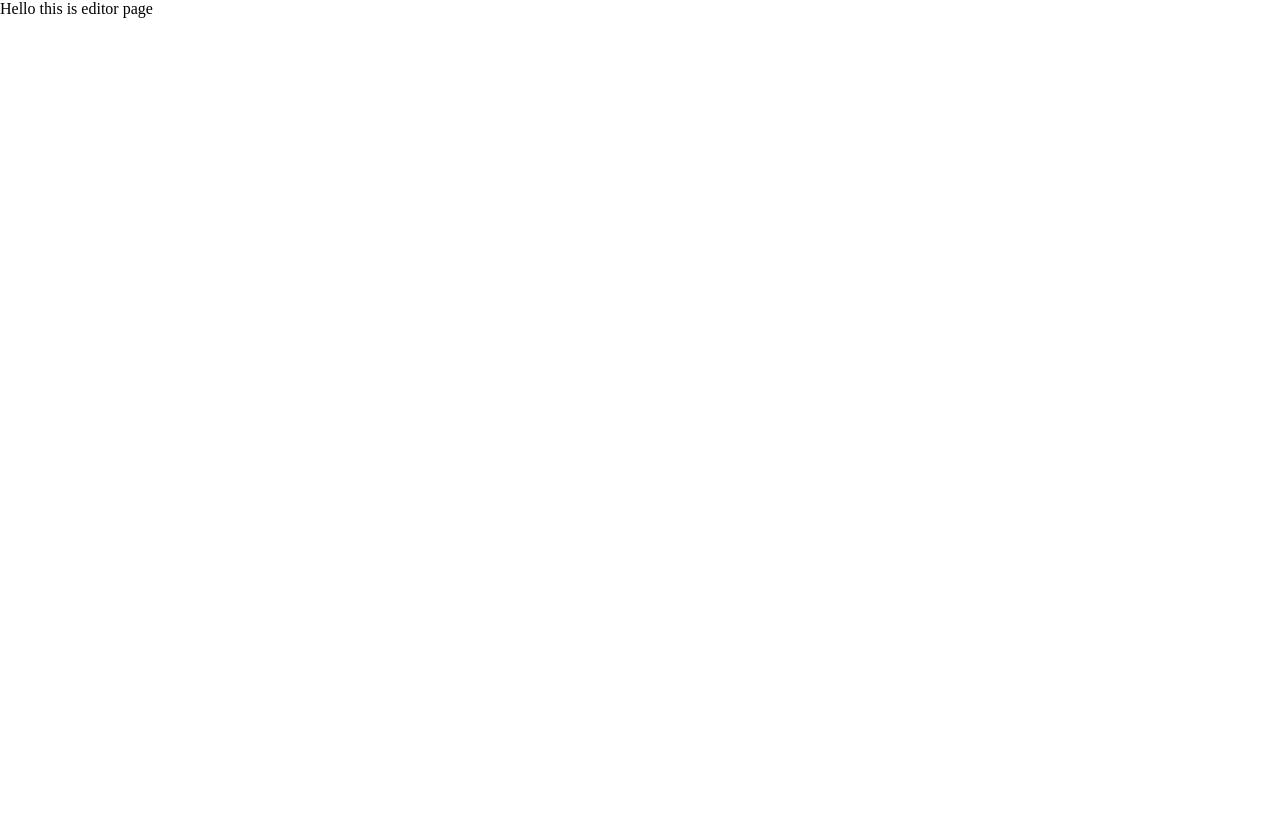
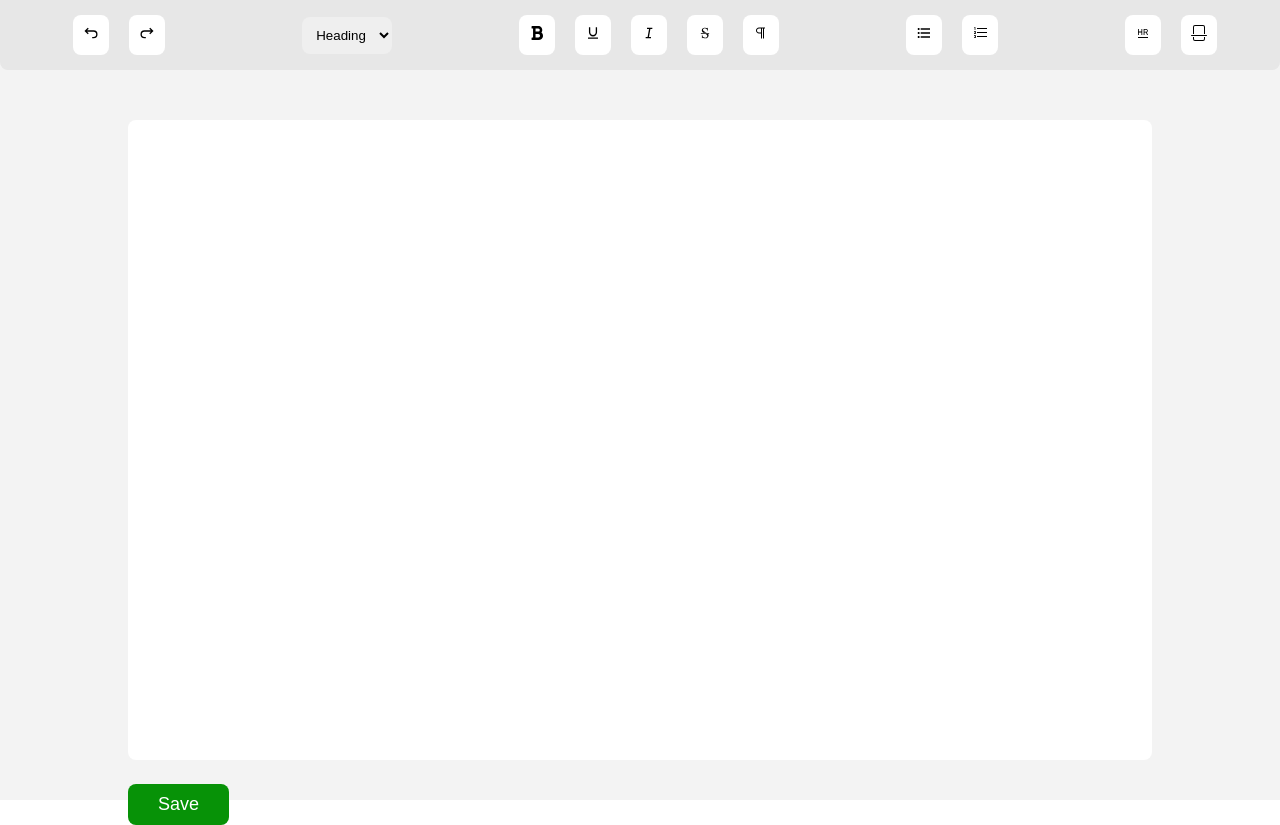
Before and after one commit to shsobur/text-editor, a React (Vite) app: page /textEditor in a window 1280 px wide. Before the commit the page ends 800 px from the top, so only its background shows below. Built offline with nearby package versions, Linux system fonts and the light colour scheme; a web font is replaced by a local one.

Commit message:
Editor page basic design completed

```diff
--- a/package.json
+++ b/package.json
@@ -12,6 +12,7 @@
   "dependencies": {
     "react": "^18.3.1",
     "react-dom": "^18.3.1",
+    "react-icons": "^5.4.0",
     "react-router-dom": "^7.1.1"
   },
   "devDependencies": {
--- a/src/Layout/Pages/TextEditor/TextEditor.css
+++ b/src/Layout/Pages/TextEditor/TextEditor.css
@@ -0,0 +1,118 @@
+.deitor_main_container {
+  width: 100%;
+  height: 100vh;
+  margin: auto;
+  background-color: #f3f3f3;
+  /* border: 2px solid red; */
+}
+
+.deitor_navbar_main_container {
+  max-width: 1280px;
+  margin: auto;
+  padding: 15px 0;
+  display: flex;
+  align-items: center;
+  justify-content: space-around;
+  background-color: #e7e7e7;
+  border-bottom-left-radius: 8px;
+  border-bottom-right-radius: 8px;
+}
+
+.deitor_navbar_main_container button {
+  background-color: #ffffff;
+  font-size: 16px;
+  padding: 10px;
+  border-radius: 8px;
+  border: none;
+  cursor: pointer;
+}
+
+.deitor_navbar_main_container button:hover {
+  background-color: #fcfcfc;
+}
+.deitor_navbar_main_container button:active {
+  background-color: #f1f1f1;
+}
+
+/* Undo and resu tool__ */
+
+.deitor_nevbar_undo_and_redo_container button {
+  margin: 0 10px;
+}
+
+/* Heading section__ */
+
+.deitor_nevbar_heading_container select {
+  padding: 10px;
+  border: none;
+  outline: none;
+  border-radius: 8px;
+}
+
+/* Tools section one__ */
+
+.editor_navbar_tools_section_one_container {
+  gap: 20px;
+  display: flex;
+  align-items: center;
+  justify-content: center;
+}
+
+/* Tools section two__ */
+
+.editor_navbar_tools_section_two_container {
+  gap: 20px;
+  display: flex;
+  align-items: center;
+  justify-content: center;
+}
+
+/* Tools section three__ */
+
+.editor_navbar_tools_section_three_container {
+  gap: 20px;
+  display: flex;
+  align-items: center;
+  justify-content: center;
+}
+
+/* Text page__ */
+
+.deitor_text_page_container {
+  max-width: 1024px;
+  height: 80%;
+  margin: auto;
+  margin-top: 50px;
+}
+
+.deitor_text_page_container textarea {
+  height: 100%;
+  width: 100%;
+  resize: none;
+  outline: none;
+  border: none;
+  border-radius: 8px;
+  padding: 50px;
+  font-size: 16px;
+  font-family: Arial, Helvetica, sans-serif;
+}
+
+.deitor_text_page_container button {
+  color: #ffffff;
+  font-size: 18px;
+  margin-top: 20px;
+  font-weight: 500;
+  padding: 10px 30px;
+  border: none;
+  outline: none;
+  cursor: pointer;
+  border-radius: 8px;
+  background-color: #079207;
+}
+
+.deitor_text_page_container button:hover {
+  background-color: #078307;
+}
+.deitor_text_page_container button:active {
+  background-color: #057505;
+}
--- a/src/Layout/Pages/TextEditor/TextEditor.jsx
+++ b/src/Layout/Pages/TextEditor/TextEditor.jsx
@@ -1,9 +1,90 @@
+import { GrRedo, GrStrikeThrough, GrUndo } from "react-icons/gr";
 import "./TextEditor.css";
+import { LiaParagraphSolid } from "react-icons/lia";
+import { FaBold } from "react-icons/fa";
+import { AiOutlineUnderline } from "react-icons/ai";
+import { RiItalic } from "react-icons/ri";
+import { MdFormatListBulleted } from "react-icons/md";
+import { VscHorizontalRule, VscListOrdered } from "react-icons/vsc";
+import { BsFileBreak } from "react-icons/bs";
 
 const TextEditor = () => {
   return (
     <>
-      <div>Hello this is editor page</div>
+      <div className="deitor_main_container">
+        <div className="deitor_navbar_main_container">
+
+          <div className="deitor_nevbar_undo_and_redo_container">
+            <button title="Undo"><GrUndo /></button>
+            <button title="Redo"><GrRedo /></button>
+          </div>
+
+          <div className="deitor_nevbar_heading_container">
+            <select>
+              <option selected disabled>Heading</option>
+              <option value="">H1</option>
+              <option value="">H2</option>
+              <option value="">H3</option>
+              <option value="">H4</option>
+              <option value="">H5</option>
+              <option value="">H6</option>
+            </select>
+          </div>
+
+          <div className="editor_navbar_tools_section_one_container">
+
+            <div className="editor_navbar_bold_container">
+              <button title="Bold"><FaBold /></button>
+            </div>
+
+            <div className="editor_navbar_underline_container">
+              <button title="Underline"><AiOutlineUnderline /></button>
+            </div>
+
+            <div className="editor_navbar_italic_container">
+              <button title="Italic"><RiItalic /></button>
+            </div>
+
+            <div className="editor_navbar_strike_container">
+              <button title="Line through"><GrStrikeThrough /></button>
+            </div>
+
+            <div className="editor_navbar_paragraph_container">
+              <button title="Paragraph"><LiaParagraphSolid /></button>
+            </div>
+
+          </div>
+
+          <div className="editor_navbar_tools_section_two_container">
+
+            <div className="editor_navbar_ul_container">
+              <button title="Bullet list"><MdFormatListBulleted /></button>
+            </div>
+
+            <div className="editor_navbar_ol_container">
+              <button title="Number list"><VscListOrdered /></button>
+            </div>
+
+          </div>
+
+          <div className="editor_navbar_tools_section_three_container">
+
+            <div className="editor_navbar_horizontal_rule_container">
+              <button title="Horizontal rule"><VscHorizontalRule /></button>
+            </div>
+
+            <div className="deitor_navbar_break_container">
+              <button title="Line break"><BsFileBreak /></button>
+            </div>
+
+          </div>
+
+        </div>
+        <div className="deitor_text_page_container">
+          <textarea></textarea>
+          <button>Save</button>
+        </div>
+      </div>
     </>
   );
 };
```
Also changed, not shown: 1 other file (tests, documents, lock files or other folders).
